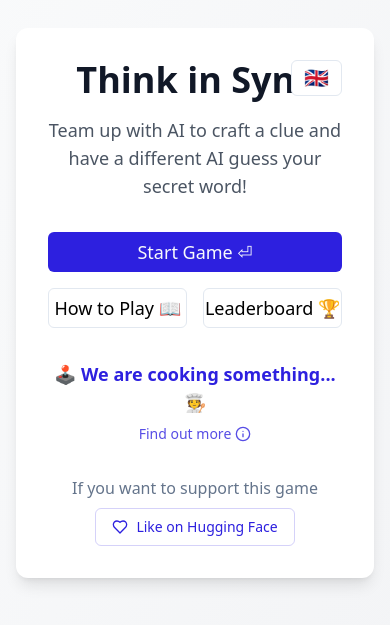
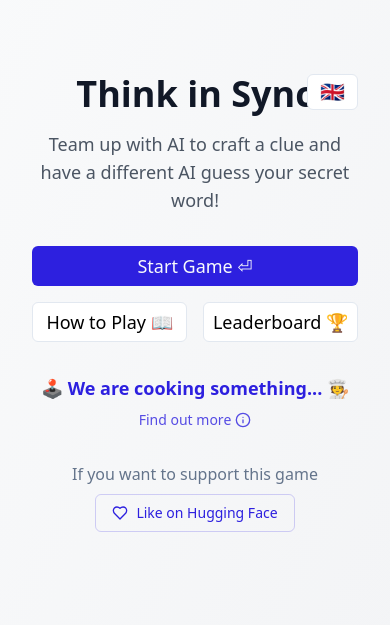
Before and after one commit to felixzieger/think-in-sync, a React (Vite) app: page / in a window 390 px wide. Shown: the part 119-744 px from the top of the page. Built offline with nearby package versions, Linux system fonts and the light colour scheme.

Commit message:
Implement code changes as requested
[skip gpt_engineer]

```diff
--- a/src/components/GameContainer.tsx
+++ b/src/components/GameContainer.tsx
@@ -335,11 +335,11 @@ export const GameContainer = () => {
   };
 
   return (
-    <div className="flex min-h-screen items-center justify-center p-4">
+    <div className="flex min-h-screen items-center justify-center p-4 md:p-4">
       <motion.div
         initial={{ opacity: 0, y: 20 }}
         animate={{ opacity: 1, y: 0 }}
-        className="w-full max-w-md rounded-xl bg-white p-8 shadow-lg"
+        className="w-full md:max-w-md rounded-none md:rounded-xl bg-transparent md:bg-white p-4 md:p-8 md:shadow-lg"
       >
         {gameState === "welcome" ? (
           <WelcomeScreen onStart={handleStart} />
```
